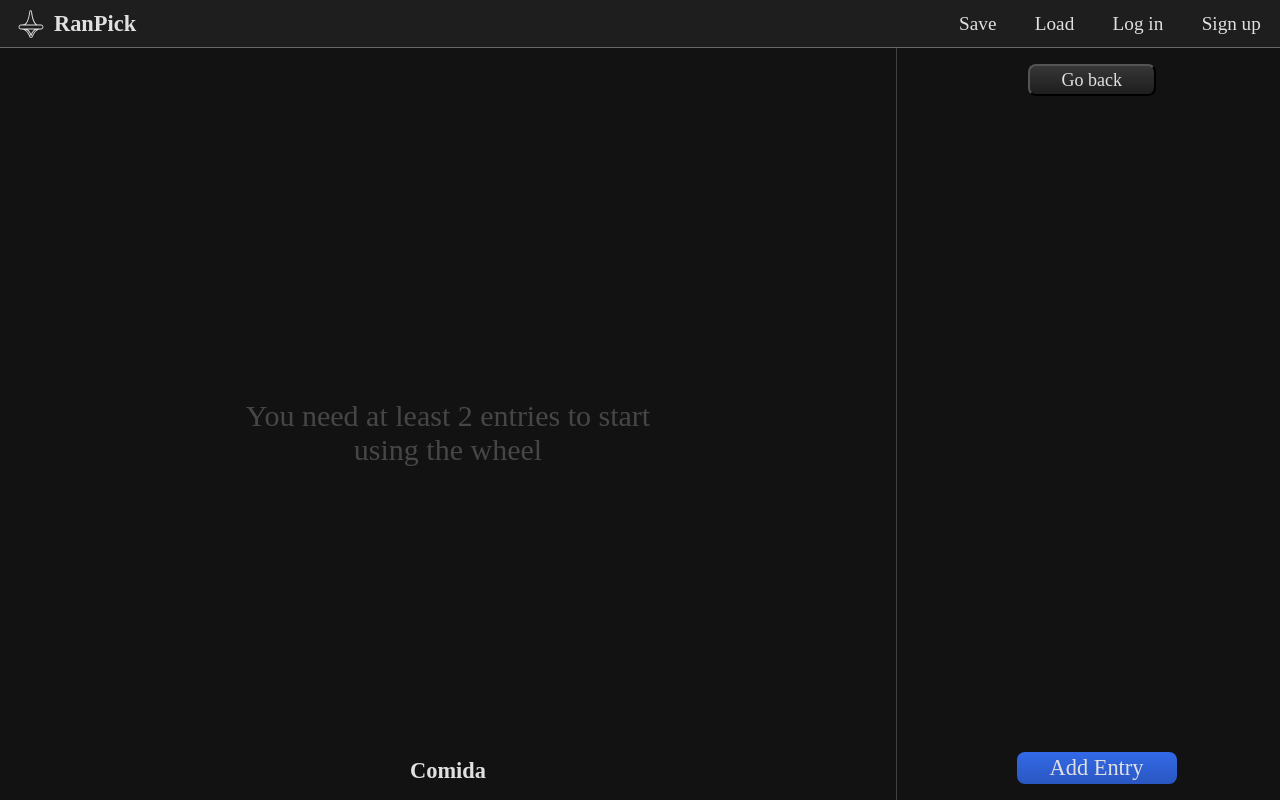
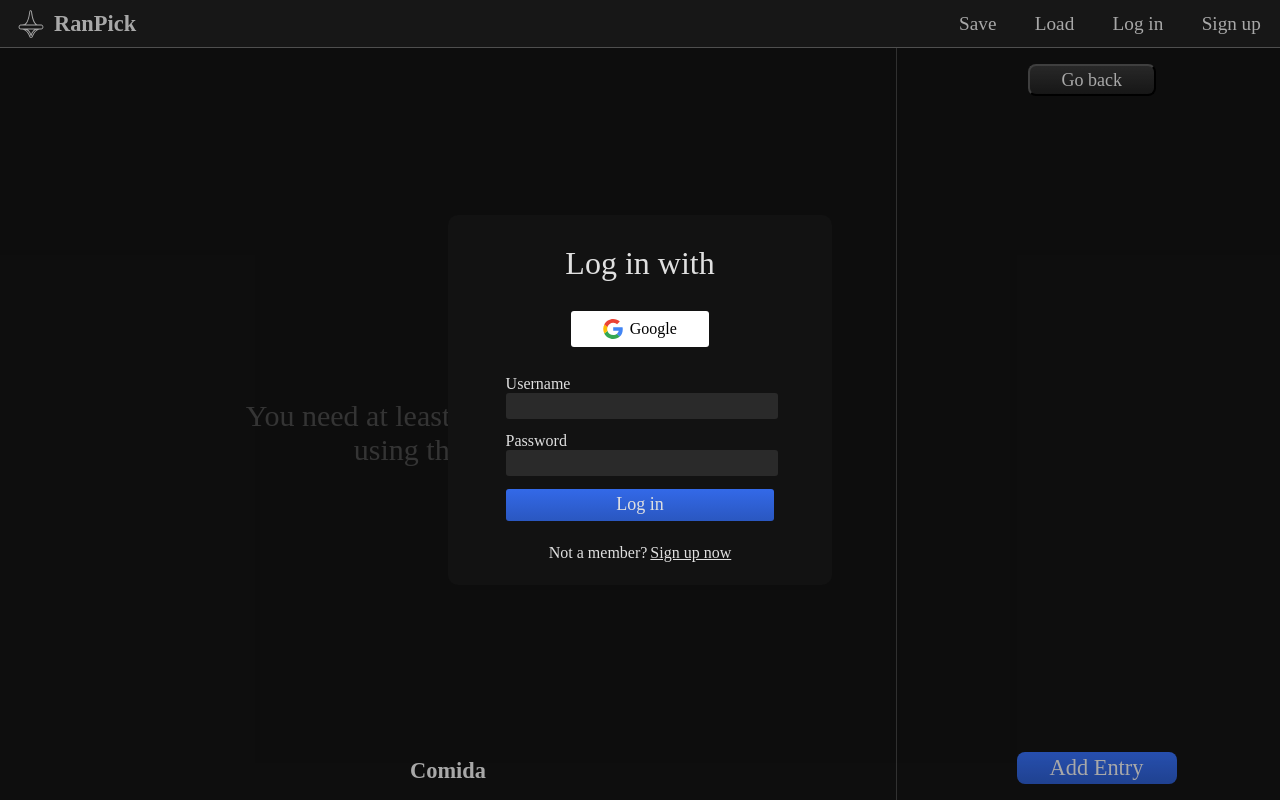
Before and after one commit to GonzaMarolda/RanPick, an Angular app in the folder client/: page / in a window 1280 px wide. Both pictures are taken after a click on the button "Log in". Built offline with nearby package versions, Linux system fonts and the light colour scheme; a web font is replaced by a local one.

Commit message:
Auth design (Almost finished)

```diff
--- a/client/src/app/app.component.ts
+++ b/client/src/app/app.component.ts
@@ -1,19 +1,24 @@
 import { Component, inject, signal } from '@angular/core';
 import { RouterOutlet } from '@angular/router';
 import { HeaderComponent } from "./components/header/header.component";
-import { SelectedModalComponent } from "./components/modal/selectedModal.component";
-import { SelectedModalService } from './services/SelectedModalService';
+import { ModalService } from './services/ModalService';
+import { NgComponentOutlet } from '@angular/common';
 
 @Component({
   selector: 'app-root',
-  imports: [RouterOutlet, HeaderComponent, SelectedModalComponent],
+  imports: [RouterOutlet, HeaderComponent, NgComponentOutlet],
   template: `
     <app-header/>
-    @if (selectedModalService.isOpen()) {<selected-modal selected="Pizza" selectedColor="#fa1b5c"/>}
+    @if (modalService.modalComponent()) {
+      <ng-container
+        *ngComponentOutlet="modalService.modalComponent();
+          inputs: modalService.modalProps()"
+      />
+    }
     <router-outlet />
   `,
   styleUrl: './app.component.scss',
 })
 export class AppComponent {
-  selectedModalService = inject(SelectedModalService)
+  modalService = inject(ModalService)
 }
--- a/client/src/app/components/header/header.component.html
+++ b/client/src/app/components/header/header.component.html
@@ -15,10 +15,10 @@
         <button class="header-button">
             Load
         </button>
-        <button class="header-button">
+        <button class="header-button" (click)="openAuth(true)">
             Log in
         </button>
-        <button class="header-button">
+        <button class="header-button" (click)="openAuth(false)">
             Sign up
         </button>
     </div>
--- a/client/src/app/components/header/header.component.ts
+++ b/client/src/app/components/header/header.component.ts
@@ -1,4 +1,6 @@
-import { Component, input, OnInit, signal } from '@angular/core';
+import { Component, inject, input, OnInit, signal } from '@angular/core';
+import { ModalService } from '../../services/ModalService';
+import { AuthModalComponent } from '../modal/auth-modal/authModal.component';
 
 @Component({
     selector: 'app-header',
@@ -6,5 +8,9 @@ import { Component, input, OnInit, signal } from '@angular/core';
     styleUrl: 'header.component.scss'
 })
 export class HeaderComponent {
-    title = input('[?]');
+    modalService = inject(ModalService)
+
+    openAuth(isLogin: boolean) {
+        this.modalService.open<AuthModalComponent>(AuthModalComponent, { isLogin: isLogin })
+    }
 }
--- /dev/null
+++ b/client/src/app/components/modal/auth-modal/authModal.component.html
@@ -0,0 +1,38 @@
+<div class="modal-container" (click)="onClickOutside($event)">
+    <div class="auth-container">
+        <div class="auth-header">
+            {{ isLogin() ? "Log in with" : "Create your account" }}
+        </div>
+        <div class="auth-sso-container">
+            <button class="sso-button google">
+                <svg width="20px" height="20px" viewBox="-3 0 262 262"><path d="M255.878 133.451c0-10.734-.871-18.567-2.756-26.69H130.55v48.448h71.947c-1.45 12.04-9.283 30.172-26.69 42.356l-.244 1.622 38.755 30.023 2.685.268c24.659-22.774 38.875-56.282 38.875-96.027" fill="#4285F4"/><path d="M130.55 261.1c35.248 0 64.839-11.605 86.453-31.622l-41.196-31.913c-11.024 7.688-25.82 13.055-45.257 13.055-34.523 0-63.824-22.773-74.269-54.25l-1.531.13-40.298 31.187-.527 1.465C35.393 231.798 79.49 261.1 130.55 261.1" fill="#34A853"/><path d="M56.281 156.37c-2.756-8.123-4.351-16.827-4.351-25.82 0-8.994 1.595-17.697 4.206-25.82l-.073-1.73L15.26 71.312l-1.335.635C5.077 89.644 0 109.517 0 130.55s5.077 40.905 13.925 58.602l42.356-32.782" fill="#FBBC05"/><path d="M130.55 50.479c24.514 0 41.05 10.589 50.479 19.438l36.844-35.974C195.245 12.91 165.798 0 130.55 0 79.49 0 35.393 29.301 13.925 71.947l42.211 32.783c10.59-31.477 39.891-54.251 74.414-54.251" fill="#EB4335"/></svg>
+                Google
+            </button>
+        </div>
+        <div class="auth-form">
+            <div class="form-input-container">
+                <div class="input-header">
+                    Username
+                </div>
+                <input class="form-input" required/>
+            </div>
+            <div class="form-input-container">
+                <div class="input-header">
+                    Password
+                </div>
+                <input class="form-input" required/>
+            </div>
+        </div>
+        <div class="submit-container">
+            <button class="submit-button">
+                {{ isLogin() ? "Log in" : "Sign up" }}
+            </button>
+        </div>
+        <div class="not-a-member">
+            Not a member?
+            <span style="text-decoration: underline; cursor: pointer; margin-left: 3px;">
+                Sign up now
+            </span>
+        </div>
+    </div>
+</div>
--- /dev/null
+++ b/client/src/app/components/modal/auth-modal/authModal.component.scss
@@ -0,0 +1,121 @@
+:host {
+    position: fixed;
+    background: rgba(0, 0, 0, 0.25);
+    color: var(--color-text);
+    height: 100vh;
+    width: 100vw;
+    z-index: 2;
+
+    .modal-container {
+        height: 100%;
+        display: flex;
+        justify-content: center;
+        align-items: center;
+
+        .auth-container {
+            display: flex;
+            flex-direction: column;
+            align-items: center;
+            background: var(--color-background);
+            height: auto;
+            width: 30%;
+            border-radius: 10px;
+            animation: appear 0.25s linear;
+
+            @keyframes appear {
+                from {
+                  transform: scale(0);
+                }
+                to {
+                  transform: scale(1);
+                }
+            }
+
+            .auth-header {
+                display: flex;
+                justify-content: center;
+                align-items: center;
+                height: 6rem;
+                width: 100%;
+                border-radius: 10px 10px 0 0;
+                font-size: 2rem;
+            }
+
+            .auth-sso-container {
+                display: flex;
+                justify-content: center;
+                align-items: start;
+                height: 4rem;
+
+                .sso-button {
+                    display: flex;
+                    justify-content: center;
+                    align-items: center;
+                    padding: 0.5rem 2rem;
+                    gap: 0.4rem;
+                    border: none;
+                    outline: none;
+                    font-family: var(--font);
+                    font-size: medium;
+                    border-radius: 3px;
+
+                    &.google {
+                        background: #fff;
+                    }
+                }
+            }
+
+            .auth-form {
+                display: flex;
+                flex-direction: column;
+                align-items: center;
+                width: 100%;
+                gap: 0.8rem;
+
+                .form-input-container {
+                    width: 70%;
+
+                    .input-header {
+
+                    }
+
+                    .form-input {
+                        width: 100%;
+                        height: 1.5rem;
+                        border: none;
+                        outline: none;
+                        border-radius: 3px;
+                        background: rgba(255, 255, 255, 0.1);
+                    }
+                }
+            }
+
+            .submit-container {
+                display: flex;
+                align-items: start;
+                justify-content: center;
+                padding-top: 0.8rem;
+                height: 2rem;
+                width: 100%;
+
+                .submit-button {
+                    width: 70%;
+                    height: 2rem;
+                    border: none;
+                    outline: none;
+                    background: linear-gradient(180deg, var(--color-primary) 0%, var(--color-primary-grad) 100%);;
+                    font-family: var(--font);
+                    font-size: large;
+                    color: var(--color-text);
+                    border-radius: 3px;
+                }
+            }
+
+            .not-a-member {
+                display: flex;
+                align-items: center;
+                height: 4rem;
+            }
+        }
+    }
+}
--- /dev/null
+++ b/client/src/app/components/modal/auth-modal/authModal.component.ts
@@ -0,0 +1,18 @@
+import { Component, inject, input } from '@angular/core';
+import { ModalService } from '../../../services/ModalService';
+
+@Component({
+  selector: 'auth-modal',
+  imports: [],
+  templateUrl: './authModal.component.html',
+  styleUrl: './authModal.component.scss'
+})
+export class AuthModalComponent {
+  modalService = inject(ModalService)
+  isLogin = input.required<boolean>()
+
+  onClickOutside(event: Event) {
+    if (event.target !== event.currentTarget) return
+    this.modalService.close()
+  }
+}
--- a/client/src/app/components/modal/selectedModal.component.html
+++ b/client/src/app/components/modal/selected-modal/selectedModal.component.html
@@ -1,16 +1,16 @@
 <div class="modal-container" (click)="onClickOutside($event)">
     <div class="selected-container">
-        <div class="selected-header" [style.--selected-color]="selectedModalService.selectedColor()">
+        <div class="selected-header" [style.--selected-color]="selectedColor()">
             <button
                 class="mini-close-button"
-                [style.color]="contrastHelperService.getContrastTextColor(selectedModalService.selectedColor())"
+                [style.color]="contrastHelperService.getContrastTextColor(selectedColor())"
                 (click)="close($event)"
             >
                 x
             </button>
         </div>
         <div class="selected-text">
-            {{selectedModalService.selected().name}}
+            {{selectedEntry().name}}
         </div>
         <div class="buttons-container">
             <button class="close-button" (click)="close($event)">
--- a/client/src/app/components/modal/selectedModal.component.ts
+++ b/client/src/app/components/modal/selected-modal/selectedModal.component.ts
@@ -1,8 +1,9 @@
 import { Component, computed, inject, input, signal } from '@angular/core';
-import { ContrastHelperService } from '../../services/ContrastHelperService';
-import { SelectedModalService } from '../../services/SelectedModalService';
-import { SidebarVisibilityService } from '../../services/SidebarVisibilityService';
-import { EntryService } from '../../services/EntryService';
+import { ContrastHelperService } from '../../../services/ContrastHelperService';
+import { SidebarVisibilityService } from '../../../services/SidebarVisibilityService';
+import { EntryService } from '../../../services/EntryService';
+import { ModalService } from '../../../services/ModalService';
+import { Entry } from '../../../models/entry';
 
 @Component({
   selector: 'selected-modal',
@@ -11,24 +12,26 @@ import { EntryService } from '../../services/EntryService';
   styleUrl: './selectedModal.component.scss'
 })
 export class SelectedModalComponent {
-  selectedModalService = inject(SelectedModalService)
   contrastHelperService = inject(ContrastHelperService)
+  sidebarVisibilityService = inject(SidebarVisibilityService)
+  modalService = inject(ModalService)
   entryService = inject(EntryService)
-  sidebarVisibilityService = inject(SidebarVisibilityService)
+  selectedEntry = input.required<Entry>()
+  selectedColor = input.required<string>()
 
   onClickOutside(event: Event) {
     if (event.target !== event.currentTarget) return
-    this.selectedModalService.isOpen.set(false)
+    this.modalService.close()
     this.sidebarVisibilityService.setIsOpen(true)
   }
 
   close(event: Event) {
-    this.selectedModalService.isOpen.set(false)
+    this.modalService.close()
     this.sidebarVisibilityService.setIsOpen(true)
   }
 
   remove(event: Event) {
-    this.entryService.removeEntry(this.selectedModalService.selected().id)
+    this.entryService.removeEntry(this.selectedEntry().id)
     this.close(event)
   }
 }
--- a/client/src/app/components/wheel/wheel.component.ts
+++ b/client/src/app/components/wheel/wheel.component.ts
@@ -2,8 +2,9 @@ import { Component, computed, ElementRef, inject, effect, OnInit, signal, ViewCh
 import { EntryService } from '../../services/EntryService'
 import { Entry } from '../../models/entry'
 import { ContrastHelperService } from '../../services/ContrastHelperService'
-import { SelectedModalService } from '../../services/SelectedModalService'
 import { SidebarVisibilityService } from '../../services/SidebarVisibilityService'
+import { ModalService } from '../../services/ModalService'
+import { SelectedModalComponent } from '../modal/selected-modal/selectedModal.component'
 
 @Component({
     selector: 'wheel-screen',
@@ -12,9 +13,9 @@ import { SidebarVisibilityService } from '../../services/SidebarVisibilityServic
 })
 export class WheelScreen {
     entryService = inject(EntryService)
-    selectedModalService = inject(SelectedModalService)
     contrastHelperService = inject(ContrastHelperService)
     sidebarVisibilityService = inject(SidebarVisibilityService)
+    modalService = inject(ModalService)
     @ViewChild('wheelGroup') wheelGroup!: ElementRef<SVGGElement>
 
     selected = signal<{name: string, id: string}>({name: 'Click the wheel to start', id: ""})
@@ -178,6 +179,8 @@ export class WheelScreen {
     }
 
     onSpin() {
+      if (this.spinClass() == this.spinClasses.active) return
+
       this.initialRotation.update (prev => this.getCurrentRotation().toString() + "deg")
       this.totalRotation.update(prev => (10 * 360 + Math.random() * 360).toString() + "deg")
       this.spinClass.update(prev => this.spinClasses.active)
@@ -188,9 +191,10 @@ export class WheelScreen {
     animationFinished() {
       this.stopTrackRotation();
       this.initialRotation.update(prev => this.getCurrentRotation().toString() + "deg")
+
       const selectedEntry = this.entryService.entries().find(e => e.id === this.selected().id)!
       const selectedColor = this.segments().find(segment => segment.id === selectedEntry.id)!.color
-      this.selectedModalService.open(selectedEntry, selectedColor)
+      this.modalService.open<SelectedModalComponent>(SelectedModalComponent, { selectedEntry: selectedEntry, selectedColor: selectedColor })
     }
 
     selectEntry(segment: any) {
--- /dev/null
+++ b/client/src/app/services/ModalService.ts
@@ -0,0 +1,17 @@
+import { computed, Injectable, signal, Type } from "@angular/core";
+
+@Injectable({ providedIn: 'root' })
+export class ModalService {
+    modalComponent = signal<Type<any> | null>(null);
+    modalProps = signal<{ [key: string]: any }>({});
+
+    open<T>(component: Type<T>, props?: { [key: string]: any }) {
+        this.modalComponent.set(component);
+        this.modalProps.set(props || {});
+    }
+
+    close() {
+        this.modalComponent.set(null);
+        this.modalProps.set({});
+    }
+}
--- a/client/src/app/services/SelectedModalService.ts
+++ /dev/null
@@ -1,15 +0,0 @@
-import { Injectable, signal } from '@angular/core';
-import { Entry } from '../models/entry';
-
-@Injectable({ providedIn: 'root' })
-export class SelectedModalService {
-  isOpen = signal<boolean>(false)
-  selected = signal<Entry>(new Entry(''))
-  selectedColor = signal<string>('')
-
-  open(selected: Entry, selectedColor: string) {
-    this.selected.set(selected)
-    this.selectedColor.set(selectedColor)
-    this.isOpen.set(true)
-  }
-}
```
Also changed, not shown: client/public/google.webp (added), client/src/app/components/modal/selected-modal/selectedModal.component.scss (renamed from client/src/app/components/modal/selectedModal.component.scss).
